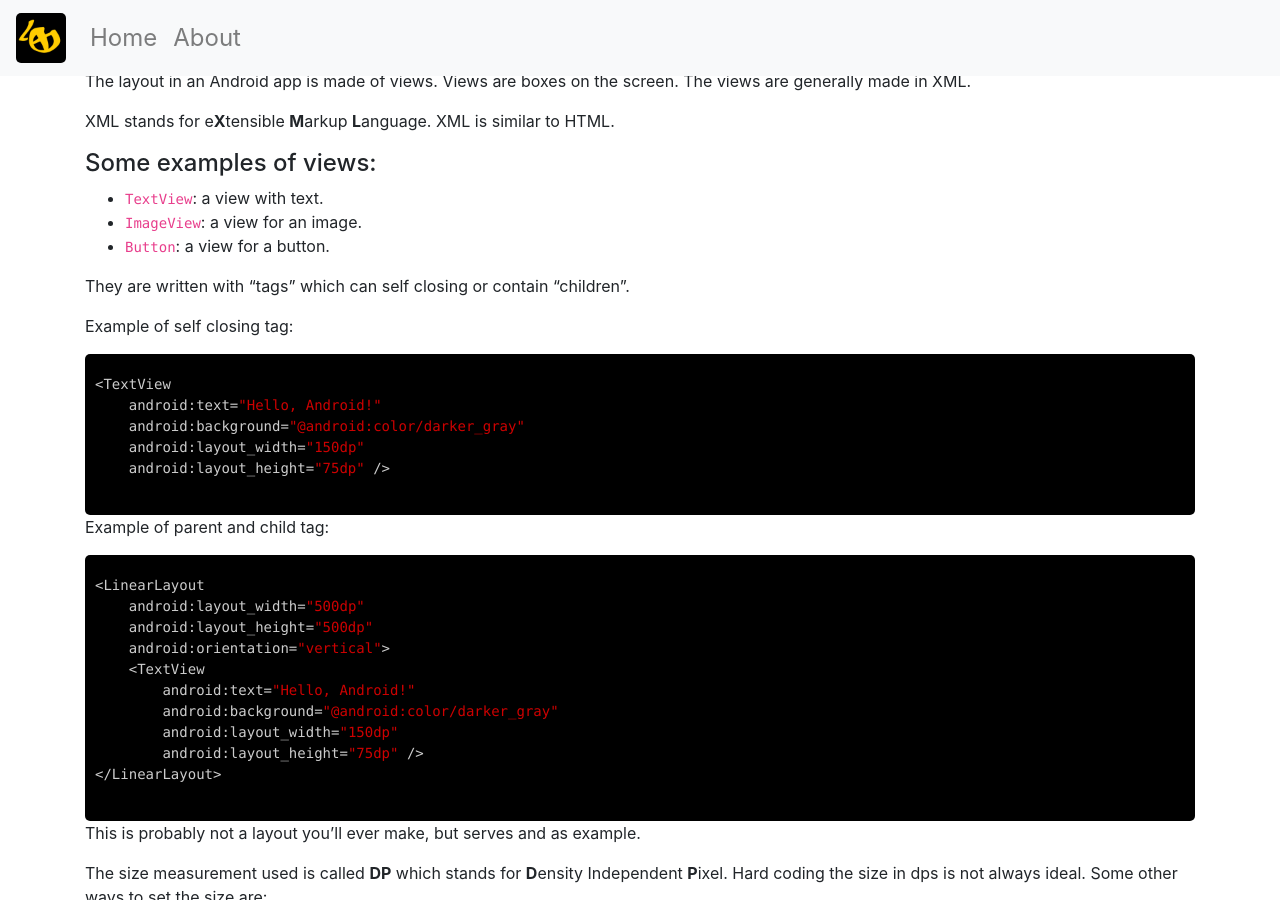
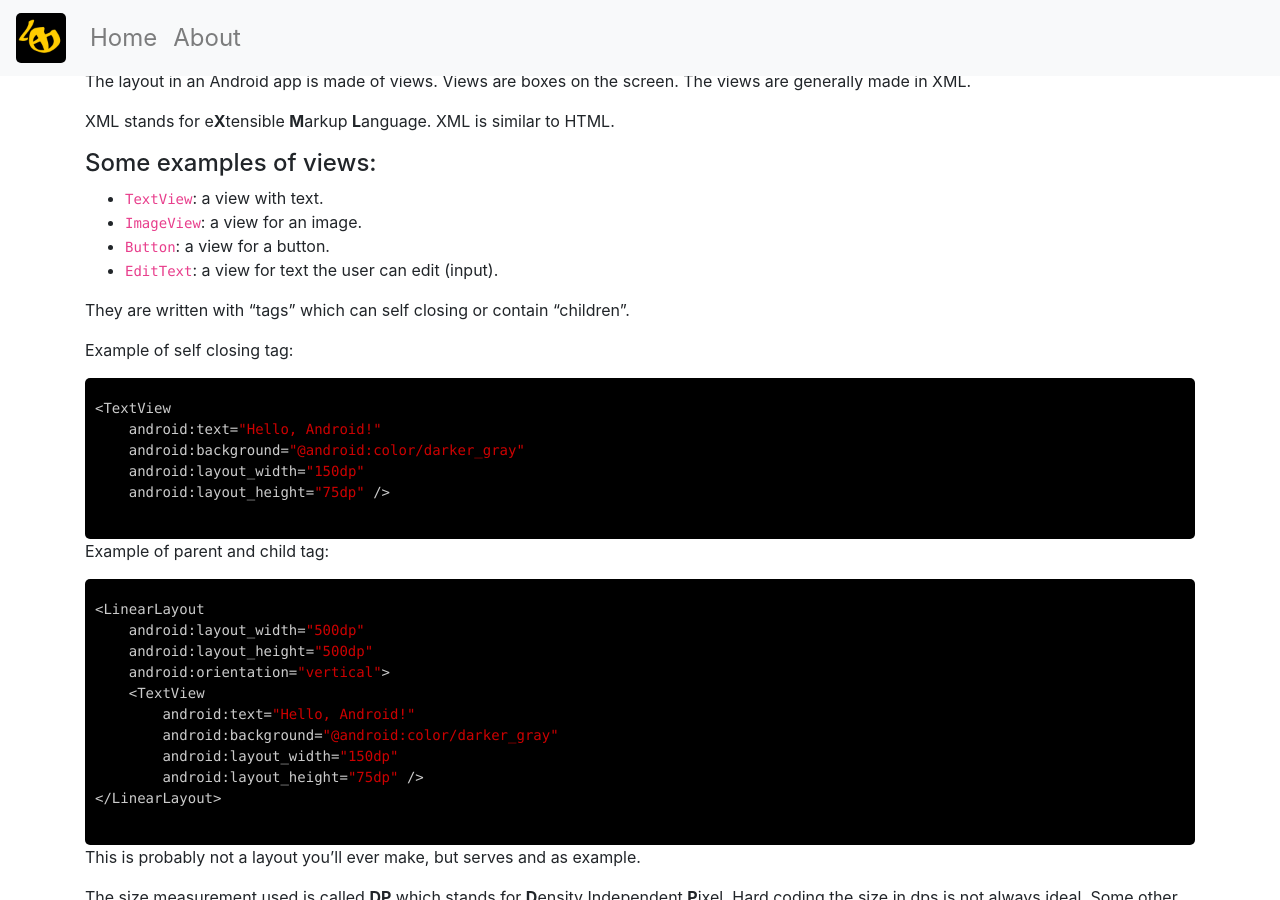
Before and after one commit to DewofyourYouth/DewofyourYouth.github.io, a Jekyll site: the page built from _posts/2018-10-21-android-notes.md, in a window 1280 px wide and 900 px high, scrolled down 323 px. Built offline with Jekyll 4.4.1, drawn with Linux system fonts in a browser that asks for light colours; nearby versions of some CDN libraries; comment, search, counter and statistics services are not loaded.

Commit message:
edit view

```diff
--- a/_posts/2018-10-21-android-notes.md
+++ b/_posts/2018-10-21-android-notes.md
@@ -26,6 +26,7 @@ XML stands for e**X**tensible **M**arkup **L**anguage. XML is similar to HTML.
 - `TextView`: a view with text.
 - `ImageView`: a view for an image.
 - `Button`: a view for a button.
+- `EditText`: a view for text the user can edit (input).
 
 They are written with "tags" which can self closing or contain "children".
 
```
